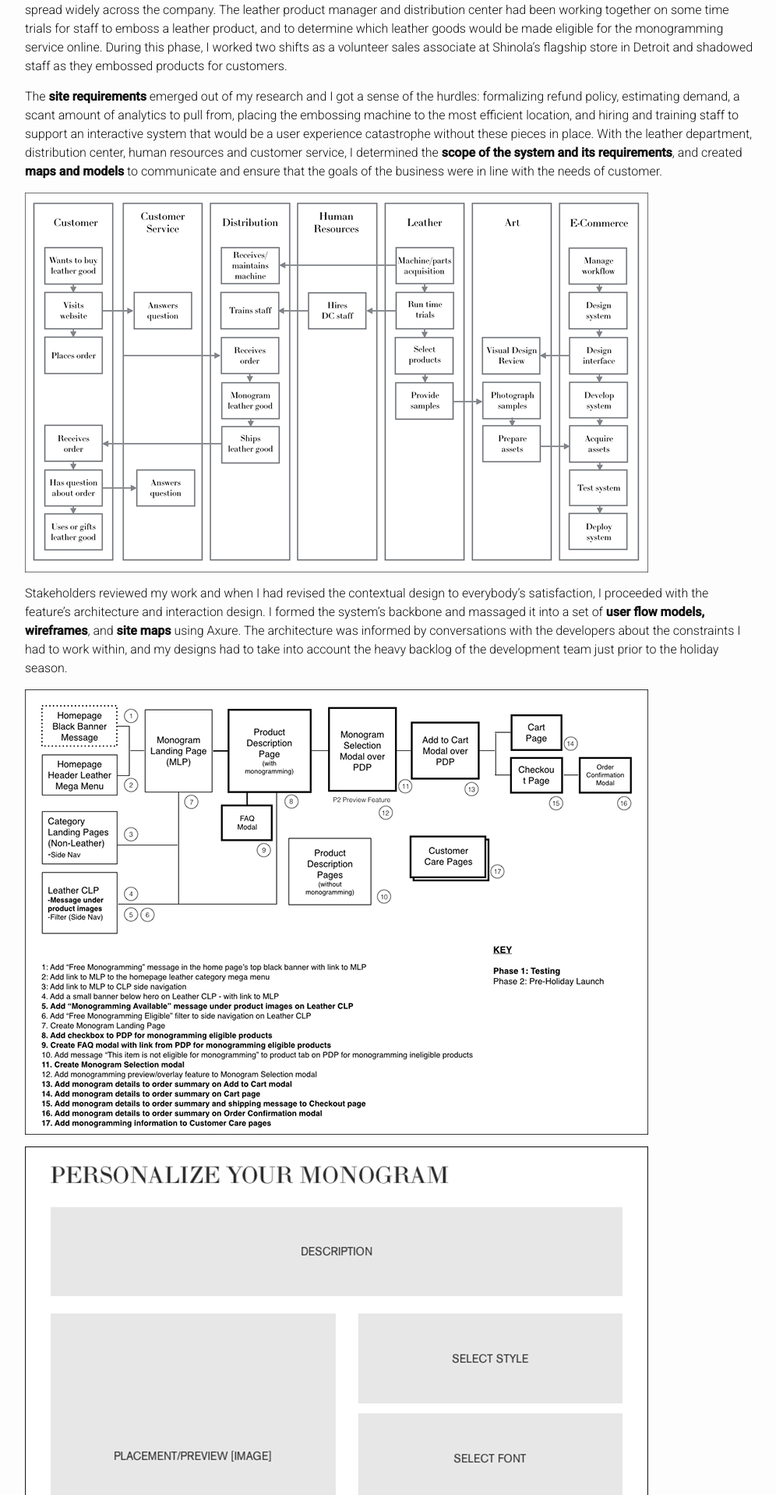
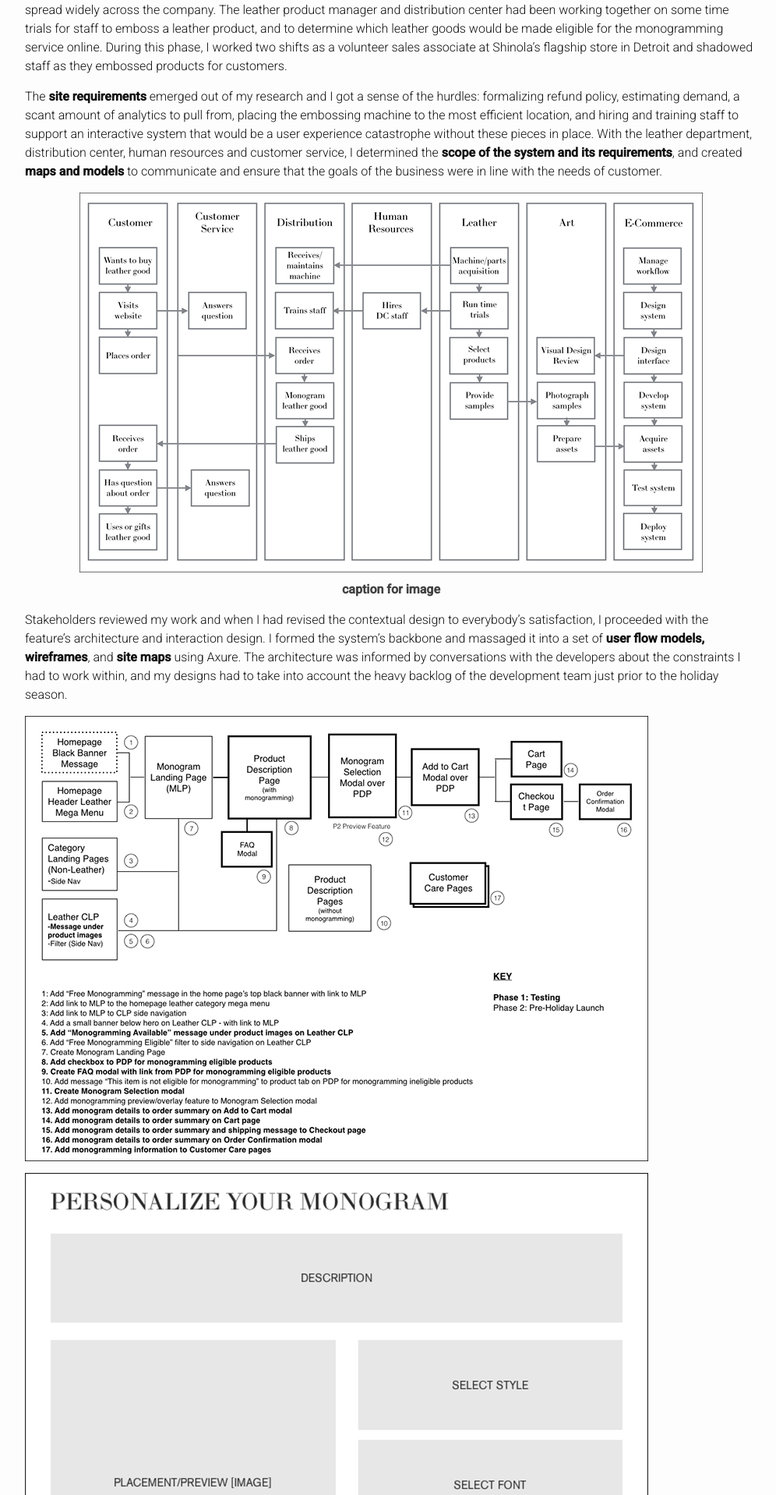
Before and after one commit to jldurham/jldurham.github.io, a Jekyll site: the page built from _posts/2015-01-01-shinola-detroit.markdown, in a window 1280 px wide. Shown: the part 1208-3125 px from the top of the page at 78% size, without its empty margins (138-1134 px from the left). Built offline with Jekyll 4.4.1, drawn with Linux system fonts in a browser that asks for light colours.

Commit message:
images with captions capability

```diff
--- /dev/null
+++ b/_includes/image.html
@@ -0,0 +1,12 @@
+<div class="image-wrapper">
+    {% if include.url %}
+    <a href="{{ include.url }}" title="{{ include.title }}" target="_blank">
+    {% endif %}
+        <img src="{{ include.img | prepend: site.baseurl }}" alt="{{ include.title }}"/>
+    {% if include.url %}
+    </a>
+    {% endif %}
+    {% if include.caption %}
+        <p class="image-caption">{{ include.caption }}</p>
+    {% endif %}
+</div>
--- a/_posts/2015-01-01-shinola-detroit.markdown
+++ b/_posts/2015-01-01-shinola-detroit.markdown
@@ -25,7 +25,7 @@ With nowhere to start from but scratch, my first move was to gather as much info
 
 The **site requirements** emerged out of my research and I got a sense of the hurdles: formalizing refund policy, estimating demand, a scant amount of analytics to pull from, placing the embossing machine to the most efficient location, and hiring and training staff to support an interactive system that would be a user experience catastrophe without these pieces in place. With the leather department, distribution center, human resources and customer service, I determined the **scope of the system and its requirements**, and created **maps and models** to communicate and ensure that the goals of the business were in line with the needs of customer.
 
-![swim lane model](/images/swim800.jpg)
+{% include image.html img="/images/swim800.jpg" title="title for image" caption="caption for image" %}
 
 Stakeholders reviewed my work and when I had revised the contextual design to everybody's satisfaction, I proceeded with the feature's architecture and interaction design. I formed the system's backbone and massaged it into a set of **user flow models, wireframes**, and **site maps** using Axure. The architecture was informed by conversations with the developers about the constraints I had to work within, and my designs had to take into account the heavy backlog of the development team just prior to the holiday season.
 
--- a/_sass/_layout.scss
+++ b/_sass/_layout.scss
@@ -358,3 +358,17 @@ body { margin: 0; }
 .rightColumn {
     padding: 1.25em;
 }
+
+/**
+ * Image with caption
+ */
+
+.image-wrapper {
+    text-align: center;
+
+    .image-caption {
+        color: $grey-color;
+        margin-top: $spacing-unit / 3;
+        font-weight: 700;
+    }
+}
```
